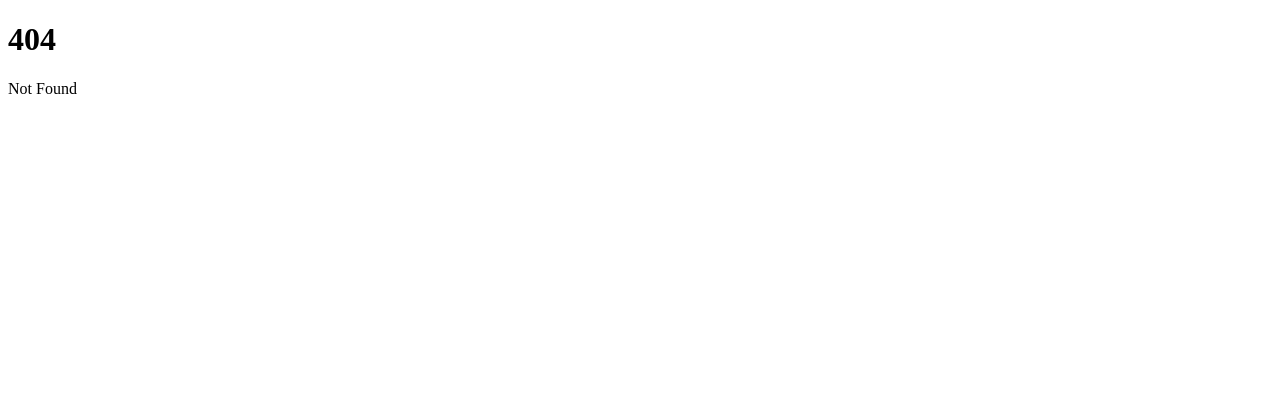
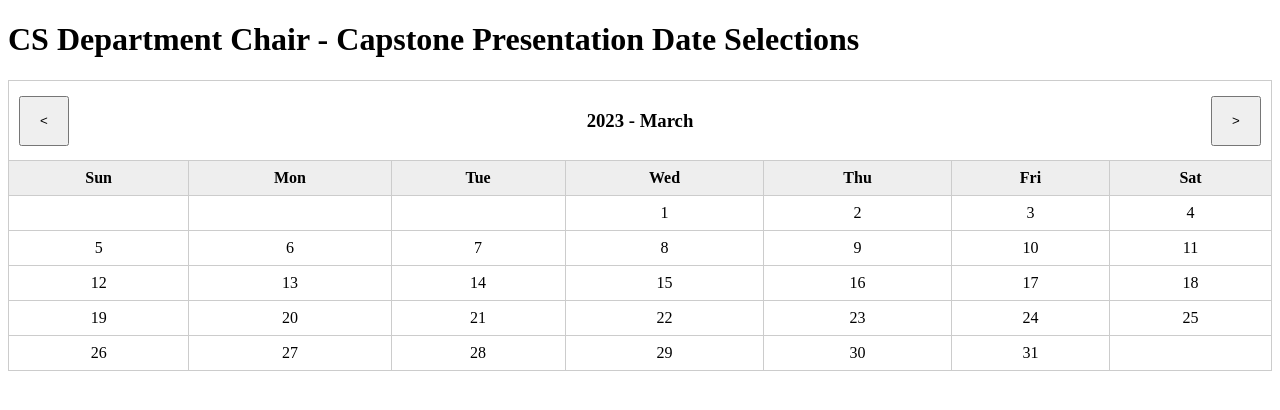
Before and after one commit to chrisalash/truman-cs-capstone-system, a SvelteKit app: page /departmentchair/capstonedateselect in a window 1280 px wide. Before the commit this address had no page. Shown: the top 410 px of the page. Built offline with nearby package versions, Linux system fonts and the light colour scheme.

Commit message:
Added calendar with functional forward and back buttons

```diff
--- a/src/routes/+page.svelte
+++ b/src/routes/+page.svelte
@@ -1,2 +1,2 @@
-<h1>Welcome to SvelteKit</h1>
-<p>Visit <a href="https://kit.svelte.dev">kit.svelte.dev</a> to read the documentation</p>
+<h1>Truman Capstone Scheduling System</h1>
+<a href="/departmentchair/capstonedateselect">Department Chair - Capstone Date Selection</a>
--- /dev/null
+++ b/src/routes/departmentchair/capstonedateselect/+page.svelte
@@ -0,0 +1,125 @@
+<script lang="ts">
+  const monthsInYear = ["January", "February", "March", "April", "May", "June", "July", "August", "September", "October", "November", "December"];
+  const daysOfWeek = ["Sun", "Mon", "Tue", "Wed", "Thu", "Fri", "Sat"];
+
+  let date = new Date();
+  let year = date.getFullYear();
+  let month = date.getMonth();
+
+  function getDaysInMonth(month: number, year: number) {
+    return new Date(year, month + 1, 0).getDate();
+  }
+
+  function getFirstDayOfWeek(month: number, year: number) {
+    return new Date(year, month, 1).getDay();
+  }
+
+  function getDayOfMonth(day: number, month: number, year: number) {
+    const date = day - getFirstDayOfWeek(month, year) + 1;
+
+    return date > 0 && date <= getDaysInMonth(month, year) ? date : null;
+  }
+
+  function getLastDayOfWeek(month: number, year: number) {
+    return new Date(year, month, getDaysInMonth(month, year)).getDay();
+  }
+
+  function getWeeks(month: number, year: number) {
+    return Math.ceil((getDaysInMonth(month, year) + getFirstDayOfWeek(month, year)) / 7);
+  }
+
+  function previousMonth() {
+    if (month === 0) {
+      month = 11;
+      year -= 1;
+    } else {
+      month -= 1;
+    }
+  }
+
+  function nextMonth() {
+    if (month === 11) {
+      month = 0;
+      year += 1;
+    } else {
+      month += 1;
+    }
+  }
+</script>
+
+<h1>CS Department Chair - Capstone Presentation Date Selections</h1>
+<div class="calendar">
+  <div class="header">
+    <button class="calendar-button" on:click={previousMonth}>&lt;</button>
+    <h3>{year} - {monthsInYear[month]}</h3>
+    <button class="calendar-button" on:click={nextMonth}>&gt;</button>
+  </div>
+  <table>
+    <thead>
+      <tr>
+        {#each daysOfWeek as day}
+          <th>{day}</th>
+        {/each}
+      </tr>
+    </thead>
+    <tbody>
+      {#each Array(getWeeks(month, year)) as _, i}
+        <tr>
+          {#each Array(7).fill(0) as _, j}
+            {#if i === 0 && j < getFirstDayOfWeek(month, year)}
+              <td></td>
+            {:else if i === getWeeks(month, year) - 1 && j > getLastDayOfWeek(month, year)}
+              <td></td>
+            {:else}
+              <td>{getDayOfMonth(i * 7 + j, month, year)}</td>
+            {/if}
+          {/each}
+        </tr>
+      {/each}
+    </tbody>
+  </table>
+</div>
+
+
+<style>
+  table {
+    border-collapse: collapse;
+    width: 100%;
+  }
+
+  th, td {
+    border: 1px solid #ccc;
+    padding: 8px;
+    text-align: center;
+  }
+
+  th {
+    background-color: #eee;
+  }
+
+  td {
+    cursor: pointer;
+  }
+
+  td:hover {
+    background-color: #f0f0f0;
+  }
+
+  .calendar {
+    width: 100%;
+  }
+
+  .header {
+    display: flex;
+    justify-content: space-between;
+    align-items: center;
+    padding: 10px;
+    border: 1px solid #ccc;
+    border-width: 1px 1px 0 1px
+  }
+
+  .calendar-button {
+    width: 50px;
+    height: 50px;
+  }
+</style>
```
